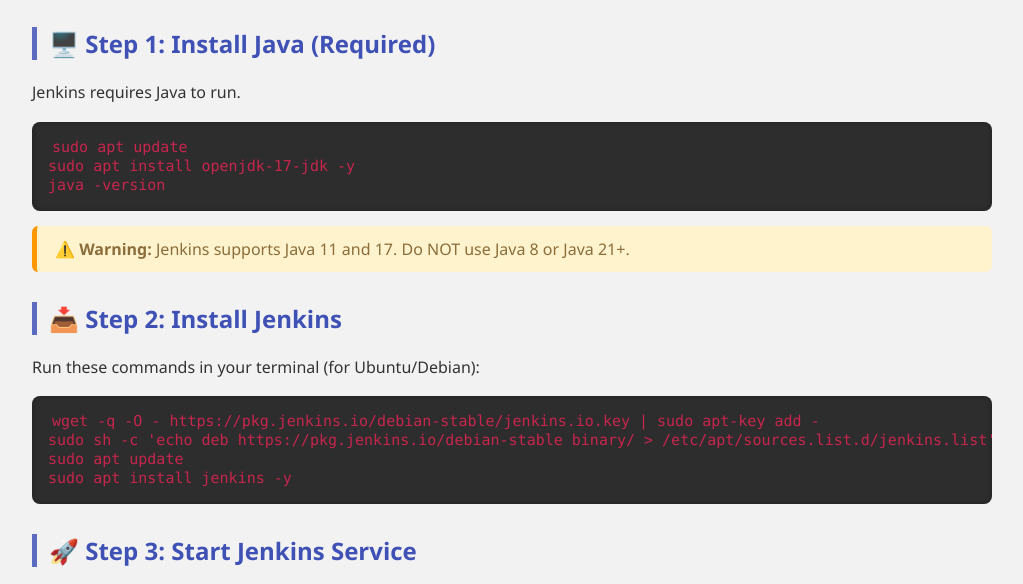
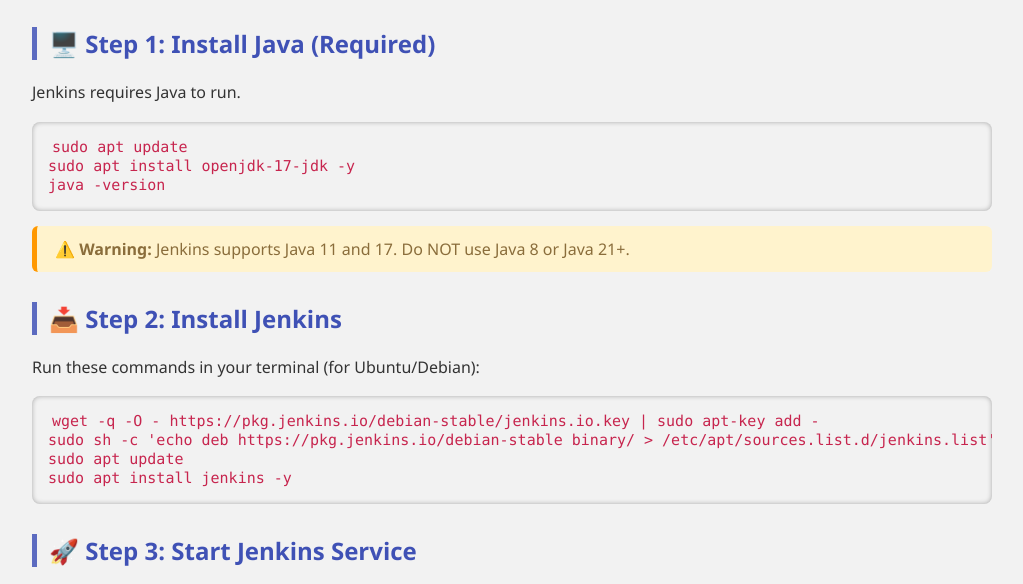
Before and after one commit to Arpitkukadiya/Jenkin-installation-, a plain HTML site: page index.html in a window 1280 px wide. Shown: the part 157-741 px from the top of the page, without its empty margins (128-1151 px from the left). Drawn offline with Linux system fonts and the light colour scheme.

Commit message:
Update index.html

```diff
--- a/index.html
+++ b/index.html
@@ -49,7 +49,7 @@
 
 
   pre {
-  background: #2d2d2d;
+  /*background: #2d2d2d;*/
   color: #e0e0e0;
   font-size: 15px;
   padding: 16px;
```
